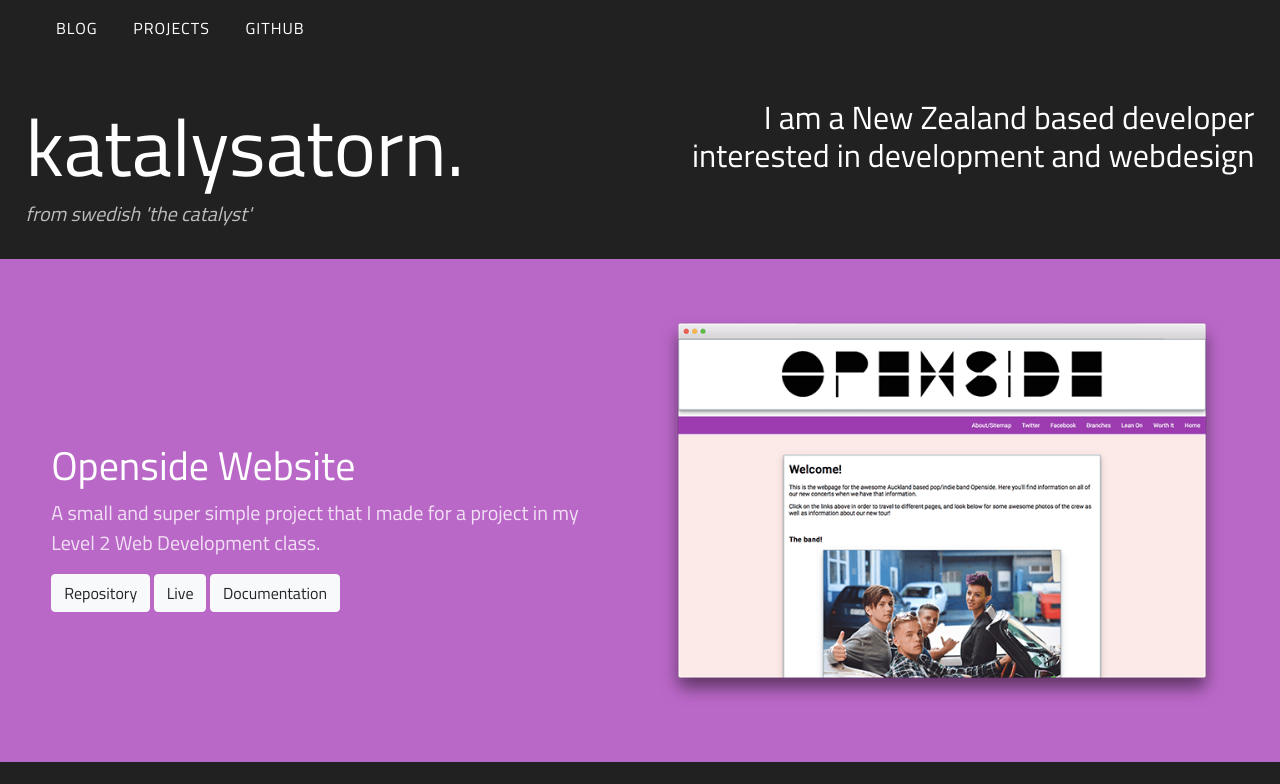
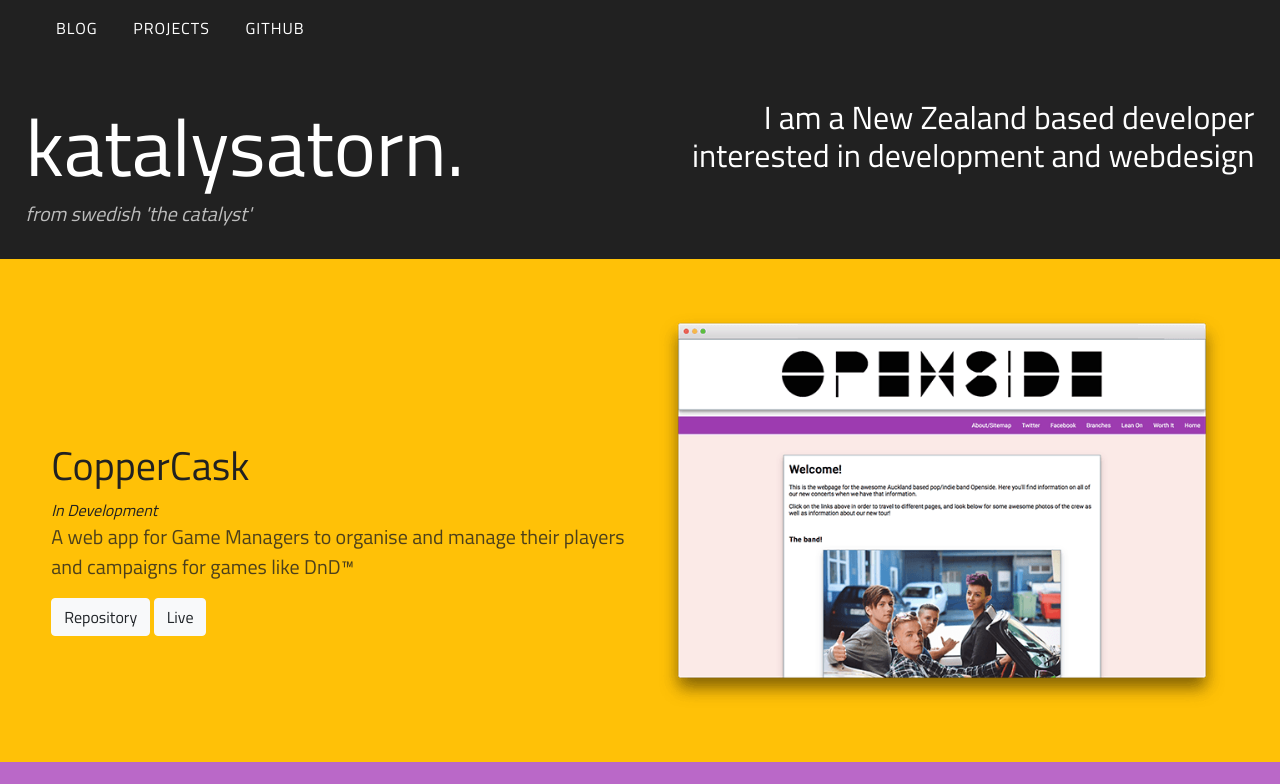
Before and after one commit to vaginessa/ColorWebsite, a plain HTML site: page index.html in a window 1280 px wide. Shown: the top 784 px of the page. Drawn offline with nearby package versions, Linux system fonts and the light colour scheme.

Commit message:
Added CopperCask to project list

```diff
--- a/assets/style.css
+++ b/assets/style.css
@@ -70,6 +70,9 @@ nav ul li a {
 .project-title {
   font-size: 5vh;
 }
+.project-dark {
+  color: var(--kat-material-grey);
+}
 .project-description {
   font-size: 2.5vh;
   display: inline-block;
--- a/index.html
+++ b/index.html
@@ -32,6 +32,20 @@
       </div>
 
       <div id="projects">
+        <div class="project project-dark" style="background-color: #ffc107;">
+          <div class="row">
+            <div class="col col-sm-12 col-md-6 align-middle">
+              <h1 class="project-title">CopperCask</h1>
+              <i>In Development</i>
+              <p class="project-description">
+                A web app for Game Managers to organise and manage their players and campaigns for games like DnD&trade;
+              </p>
+              <a href="https://github.com/katalysatorn/CopperCask" class="btn btn-light">Repository</a>
+              <a href="https://copper.katalysatorn.xyz" class="btn btn-light">Live</a>
+            </div>
+            <div class="col-sm-12 col-md-6"><img class="project-image" src="./assets/images/opensidewebsite.png" alt="Openside Website" /></div>
+          </div>
+        </div>
         <div class="project bg-purple">
           <div class="row">
             <div class="col col-sm-12 col-md-6 align-middle">
```
